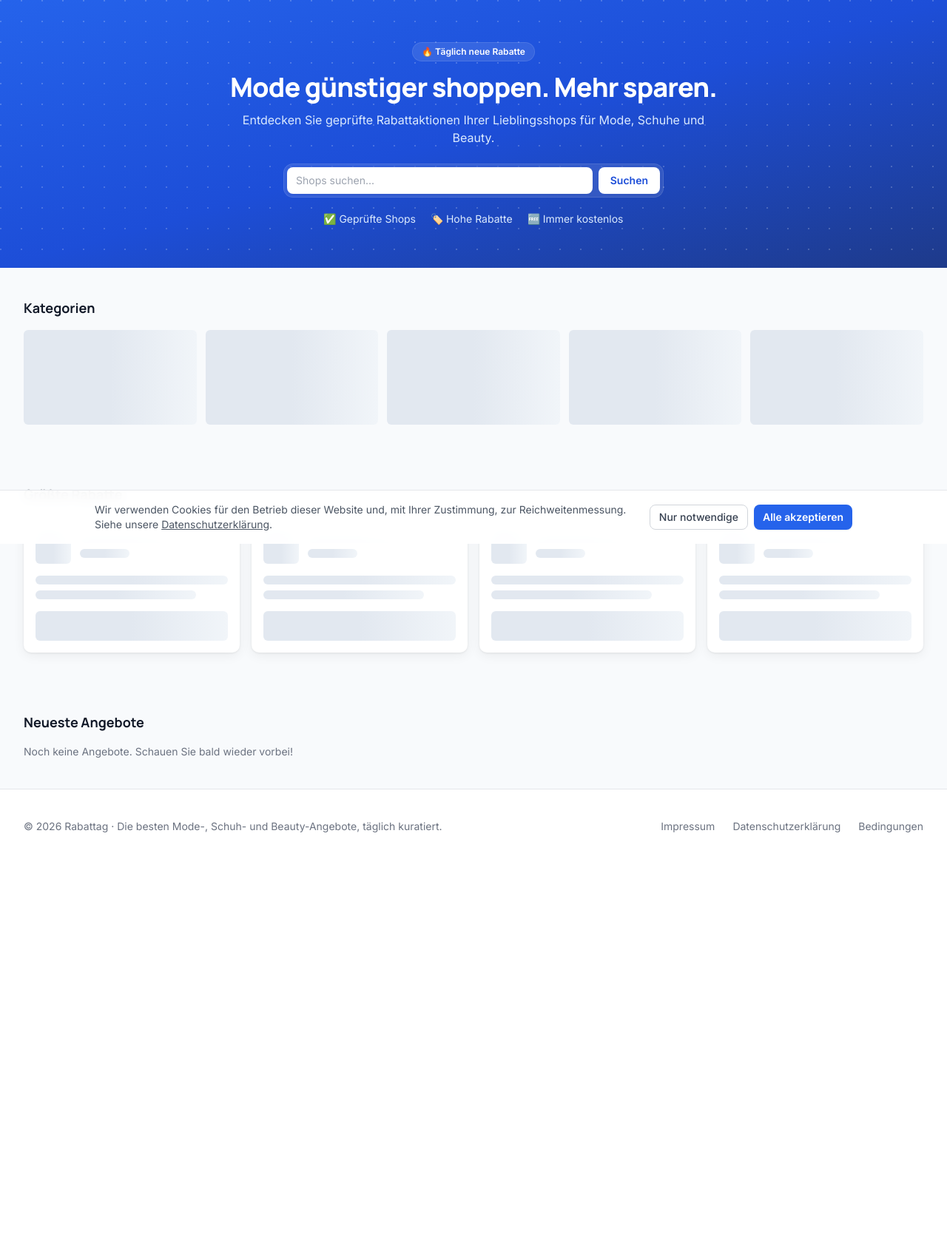
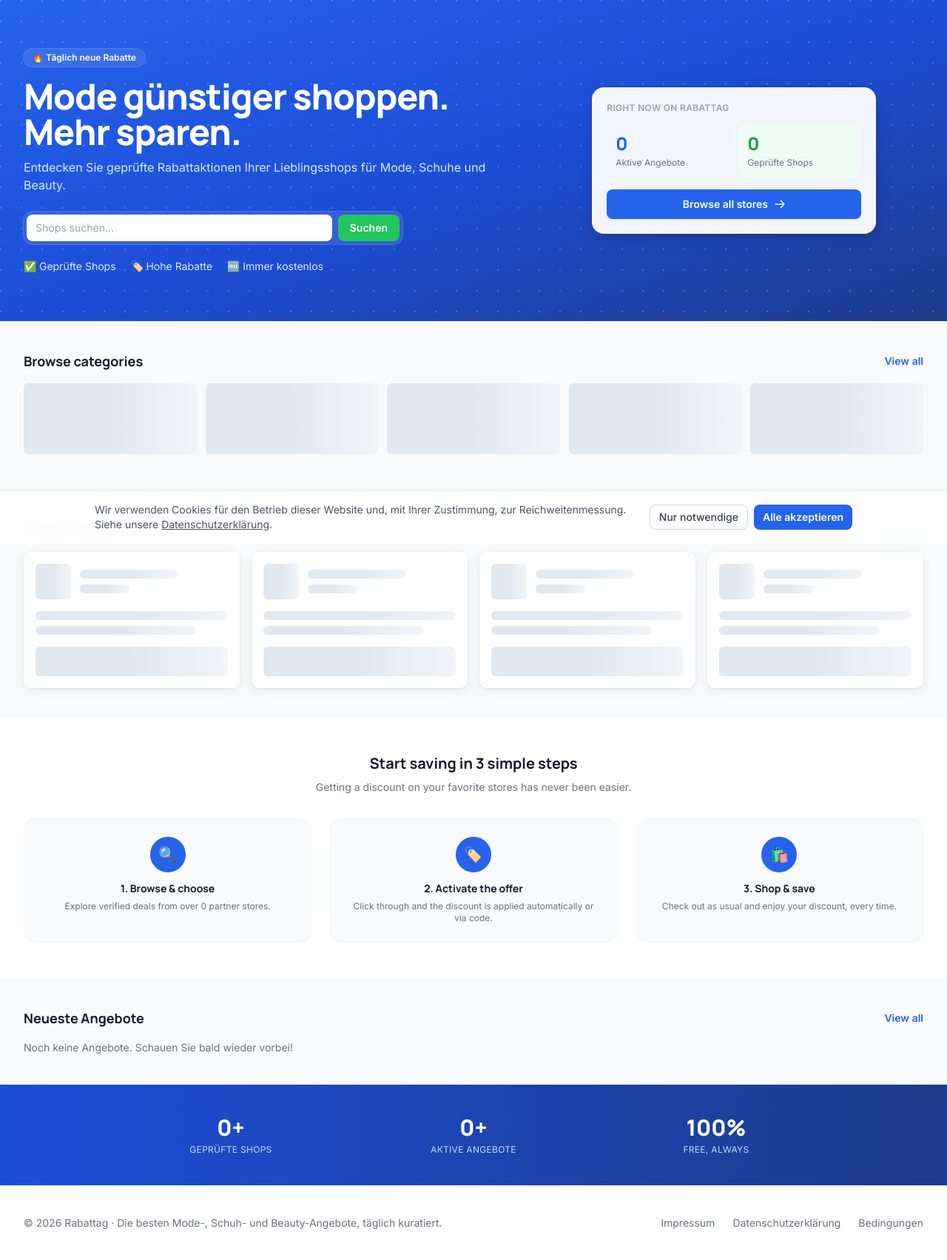
Before and after one commit to Sohrab051/https-rabattag.de-, a Laravel app: page /de in a window 1280 px wide. Shown: the part 65-1768 px from the top of the page at 74% size. Before the commit the page ends 1190 px from the top, so only its background shows below. Run offline with Laravel 12, Linux system fonts and the light colour scheme; data comes from the database, SQL or seed files in the repository; data that the repository does not hold is empty; style sheets or scripts are compiled from the project's sources; some libraries are stand-ins or nearby versions.

Commit message:
Redesign homepage: hero stats card, category rail, trust strip, how-it-works

```diff
--- a/app/Http/Controllers/HomeController.php
+++ b/app/Http/Controllers/HomeController.php
@@ -3,6 +3,7 @@
 namespace App\Http\Controllers;
 
 use App\Models\Category;
+use App\Models\Merchant;
 use App\Models\Offer;
 
 class HomeController extends Controller
@@ -10,6 +11,11 @@
     public function __invoke()
     {
         $categories = Category::orderBy('sort_order')->get();
+
+        $stats = [
+            'offers' => Offer::published()->count(),
+            'stores' => Merchant::where('status', 'active')->count(),
+        ];
 
         $featuredOffers = Offer::with('merchant')
             ->published()
@@ -24,6 +30,6 @@
             ->take(12)
             ->get();
 
-        return view('home', compact('categories', 'featuredOffers', 'latestOffers'));
+        return view('home', compact('categories', 'featuredOffers', 'latestOffers', 'stats'));
     }
 }
--- a/resources/views/home.blade.php
+++ b/resources/views/home.blade.php
@@ -1,55 +1,77 @@
 <x-layouts.site :title="__('Home')">
+    {{-- Hero --}}
     <section class="relative overflow-hidden bg-gradient-to-br from-primary-600 via-primary-700 to-primary-900 text-white">
         <div class="pointer-events-none absolute inset-0 opacity-20" style="background-image: radial-gradient(circle at 1px 1px, white 1px, transparent 0); background-size: 28px 28px;"></div>
-        <div class="relative mx-auto max-w-7xl px-4 py-12 text-center sm:px-6 sm:py-14 lg:px-8">
+        <div class="relative mx-auto grid max-w-7xl gap-10 px-4 py-12 sm:px-6 sm:py-16 lg:grid-cols-[1.3fr_1fr] lg:items-center lg:px-8">
+            <div class="text-center lg:text-left">
                 <span class="inline-flex items-center gap-1.5 rounded-full bg-white/10 px-3 py-1 text-xs font-semibold text-white ring-1 ring-white/20 backdrop-blur">
                     🔥 {{ __('New drops added daily') }}
                 </span>
-            <h1 class="mt-4 font-display text-2xl font-extrabold tracking-tight sm:text-4xl">{{ __('Shop smarter. Save more.') }}</h1>
-            <p class="mx-auto mt-3 max-w-2xl text-sm text-primary-100 sm:text-base">
+                <h1 class="mt-4 font-display text-2xl font-extrabold tracking-tight sm:text-4xl lg:text-5xl">{{ __('Shop smarter. Save more.') }}</h1>
+                <p class="mx-auto mt-3 max-w-2xl text-sm text-primary-100 sm:text-base lg:mx-0">
                     {{ __('Discover verified discount deals from your favorite fashion, shoe, and beauty stores.') }}
                 </p>
-            <form action="{{ route('stores.index') }}" method="GET" class="mx-auto mt-6 flex max-w-lg gap-2 rounded-xl bg-white/10 p-1 ring-1 ring-white/20 backdrop-blur">
+                <form action="{{ route('stores.index') }}" method="GET" class="mx-auto mt-6 flex max-w-lg gap-2 rounded-xl bg-white/10 p-1 ring-1 ring-white/20 backdrop-blur lg:mx-0">
                     <input type="text" name="q" placeholder="{{ __('Search stores...') }}"
                            class="w-full rounded-lg border-0 bg-white px-3 py-2 text-sm text-gray-900 shadow-sm placeholder:text-gray-400 focus:ring-2 focus:ring-white">
-                <button type="submit" class="shrink-0 rounded-lg bg-white px-4 py-2 text-sm font-semibold text-primary-700 transition-colors hover:bg-primary-50">{{ __('Search') }}</button>
+                    <button type="submit" class="shrink-0 rounded-lg bg-discount-500 px-4 py-2 text-sm font-semibold text-white transition-colors hover:bg-discount-600">{{ __('Search') }}</button>
                 </form>
-            <div class="mx-auto mt-5 flex max-w-lg flex-wrap items-center justify-center gap-x-5 gap-y-1.5 text-xs text-primary-100 sm:text-sm">
+                <div class="mx-auto mt-5 flex max-w-lg flex-wrap items-center justify-center gap-x-5 gap-y-1.5 text-xs text-primary-100 sm:text-sm lg:mx-0 lg:justify-start">
                     <span class="inline-flex items-center gap-1.5">✅ {{ __('Verified stores') }}</span>
                     <span class="inline-flex items-center gap-1.5">🏷️ {{ __('Deep discounts') }}</span>
                     <span class="inline-flex items-center gap-1.5">🆓 {{ __('Always free') }}</span>
                 </div>
             </div>
+
+            <div class="mx-auto w-full max-w-sm rounded-2xl bg-white/95 p-5 text-gray-900 shadow-card-hover backdrop-blur dark:bg-gray-900/95 dark:text-gray-100">
+                <p class="text-xs font-semibold uppercase tracking-wide text-gray-400 dark:text-gray-500">{{ __('Right now on Rabattag') }}</p>
+                <div class="mt-3 grid grid-cols-2 gap-3">
+                    <div class="rounded-xl bg-primary-50 p-3 dark:bg-primary-900/20">
+                        <p class="text-2xl font-display font-extrabold text-primary-600 dark:text-primary-300">{{ number_format($stats['offers']) }}</p>
+                        <p class="mt-0.5 text-xs text-gray-500 dark:text-gray-400">{{ __('Active offers') }}</p>
+                    </div>
+                    <div class="rounded-xl bg-discount-50 p-3 dark:bg-discount-800/20">
+                        <p class="text-2xl font-display font-extrabold text-discount-600 dark:text-discount-300">{{ number_format($stats['stores']) }}</p>
+                        <p class="mt-0.5 text-xs text-gray-500 dark:text-gray-400">{{ __('Verified stores') }}</p>
+                    </div>
+                </div>
+                <a href="{{ route('stores.index') }}" class="btn-cta mt-4 w-full justify-center">
+                    {{ __('Browse all stores') }}
+                    <svg class="h-4 w-4" fill="none" stroke="currentColor" viewBox="0 0 24 24"><path stroke-linecap="round" stroke-linejoin="round" stroke-width="2" d="M14 5l7 7m0 0l-7 7m7-7H3" /></svg>
+                </a>
+            </div>
+        </div>
     </section>
 
+    {{-- Categories --}}
     <section class="mx-auto max-w-7xl px-4 py-10 sm:px-6 lg:px-8">
-        <h2 class="mb-4 font-display text-lg font-bold text-gray-900 dark:text-gray-100">{{ __('Categories') }}</h2>
-        @php
-            $categoryColors = [
-                'from-rose-100 to-rose-50 dark:from-rose-900/40 dark:to-rose-900/10 ring-rose-100 dark:ring-rose-800/40',
-                'from-sky-100 to-sky-50 dark:from-sky-900/40 dark:to-sky-900/10 ring-sky-100 dark:ring-sky-800/40',
-                'from-amber-100 to-amber-50 dark:from-amber-900/40 dark:to-amber-900/10 ring-amber-100 dark:ring-amber-800/40',
-                'from-pink-100 to-pink-50 dark:from-pink-900/40 dark:to-pink-900/10 ring-pink-100 dark:ring-pink-800/40',
-                'from-violet-100 to-violet-50 dark:from-violet-900/40 dark:to-violet-900/10 ring-violet-100 dark:ring-violet-800/40',
-            ];
-        @endphp
-        <div class="grid grid-cols-2 gap-3 sm:grid-cols-3 lg:grid-cols-5">
-            @forelse($categories as $i => $category)
+        <div class="mb-4 flex items-center justify-between">
+            <h2 class="font-display text-lg font-bold text-gray-900 dark:text-gray-100">{{ __('Browse categories') }}</h2>
+            <a href="{{ route('stores.index') }}" class="text-sm font-semibold text-primary-600 hover:underline dark:text-primary-400">{{ __('View all') }}</a>
+        </div>
+        <div class="-mx-4 flex gap-4 overflow-x-auto px-4 pb-2 sm:mx-0 sm:grid sm:grid-cols-3 sm:gap-3 sm:overflow-visible sm:px-0 lg:grid-cols-5">
+            @forelse($categories as $category)
                 <a href="{{ route('stores.index', ['category' => $category->id]) }}"
-                   class="card group flex flex-col items-center gap-3 p-5 text-center transition-card hover:-translate-y-0.5">
-                    <span class="flex h-14 w-14 items-center justify-center rounded-2xl bg-gradient-to-br text-2xl ring-1 ring-inset transition-transform group-hover:scale-105 {{ $categoryColors[$i % count($categoryColors)] }}">{{ $category->icon ?? '🏷️' }}</span>
-                    <span class="text-sm font-display font-semibold text-gray-700 dark:text-gray-200">{{ $category->name() }}</span>
+                   class="group flex w-24 shrink-0 flex-col items-center gap-2 text-center sm:w-auto">
+                    <span class="flex h-16 w-16 items-center justify-center rounded-full bg-white text-2xl shadow-card ring-1 ring-gray-100 transition-transform group-hover:-translate-y-0.5 group-hover:shadow-card-hover dark:bg-gray-900 dark:ring-gray-800">
+                        {{ $category->icon ?? '🏷️' }}
+                    </span>
+                    <span class="text-xs font-display font-semibold text-gray-700 dark:text-gray-200">{{ $category->name() }}</span>
                 </a>
             @empty
                 @for($i = 0; $i < 5; $i++)
-                    <div class="skeleton h-32"></div>
+                    <div class="skeleton h-24 w-24 shrink-0 rounded-full sm:w-auto"></div>
                 @endfor
             @endforelse
         </div>
     </section>
 
+    {{-- Featured offers --}}
     <section class="mx-auto max-w-7xl px-4 py-10 sm:px-6 lg:px-8">
-        <h2 class="mb-4 font-display text-lg font-bold text-gray-900 dark:text-gray-100">{{ __('Biggest discounts') }}</h2>
+        <div class="mb-4 flex items-center justify-between">
+            <h2 class="font-display text-lg font-bold text-gray-900 dark:text-gray-100">{{ __('Biggest discounts') }}</h2>
+            <a href="{{ route('stores.index') }}" class="text-sm font-semibold text-primary-600 hover:underline dark:text-primary-400">{{ __('View all') }}</a>
+        </div>
         <div class="grid grid-cols-1 gap-4 sm:grid-cols-2 lg:grid-cols-4">
             @forelse($featuredOffers as $offer)
                 <x-offer-card :offer="$offer" />
@@ -61,8 +83,35 @@
         </div>
     </section>
 
+    {{-- How it works --}}
+    <section class="bg-white py-12 dark:bg-gray-900">
+        <div class="mx-auto max-w-7xl px-4 sm:px-6 lg:px-8">
+            <div class="text-center">
+                <h2 class="font-display text-xl font-bold text-gray-900 dark:text-gray-100">{{ __('Start saving in 3 simple steps') }}</h2>
+                <p class="mx-auto mt-2 max-w-xl text-sm text-gray-500 dark:text-gray-400">{{ __('Getting a discount on your favorite stores has never been easier.') }}</p>
+            </div>
+            <div class="mt-8 grid grid-cols-1 gap-6 sm:grid-cols-3">
+                @foreach([
+                    ['icon' => '🔍', 'title' => __('Browse & choose'), 'text' => __('Explore verified deals from over :count partner stores.', ['count' => $stats['stores']])],
+                    ['icon' => '🏷️', 'title' => __('Activate the offer'), 'text' => __('Click through and the discount is applied automatically or via code.')],
+                    ['icon' => '🛍️', 'title' => __('Shop & save'), 'text' => __('Check out as usual and enjoy your discount, every time.')],
+                ] as $i => $step)
+                    <div class="relative rounded-2xl border border-gray-100 bg-surface-light p-6 text-center dark:border-gray-800 dark:bg-gray-950">
+                        <span class="mx-auto flex h-12 w-12 items-center justify-center rounded-full bg-primary-600 text-xl text-white shadow-sm">{{ $step['icon'] }}</span>
+                        <p class="mt-3 font-display text-sm font-bold text-gray-900 dark:text-gray-100">{{ $i + 1 }}. {{ $step['title'] }}</p>
+                        <p class="mt-1.5 text-xs text-gray-500 dark:text-gray-400">{{ $step['text'] }}</p>
+                    </div>
+                @endforeach
+            </div>
+        </div>
+    </section>
+
+    {{-- Latest offers --}}
     <section class="mx-auto max-w-7xl px-4 py-10 sm:px-6 lg:px-8">
-        <h2 class="mb-4 font-display text-lg font-bold text-gray-900 dark:text-gray-100">{{ __('Latest offers') }}</h2>
+        <div class="mb-4 flex items-center justify-between">
+            <h2 class="font-display text-lg font-bold text-gray-900 dark:text-gray-100">{{ __('Latest offers') }}</h2>
+            <a href="{{ route('stores.index') }}" class="text-sm font-semibold text-primary-600 hover:underline dark:text-primary-400">{{ __('View all') }}</a>
+        </div>
         <div class="grid grid-cols-1 gap-4 sm:grid-cols-2 lg:grid-cols-4">
             @forelse($latestOffers as $offer)
                 <x-offer-card :offer="$offer" />
@@ -71,4 +120,22 @@
             @endforelse
         </div>
     </section>
+
+    {{-- Trust strip --}}
+    <section class="bg-gradient-to-r from-primary-700 to-primary-900 py-10 text-white">
+        <div class="mx-auto grid max-w-5xl grid-cols-1 gap-6 px-4 text-center sm:grid-cols-3 sm:px-6 lg:px-8">
+            <div>
+                <p class="font-display text-3xl font-extrabold">{{ number_format($stats['stores']) }}+</p>
+                <p class="mt-1 text-xs uppercase tracking-wide text-primary-200">{{ __('Verified stores') }}</p>
+            </div>
+            <div>
+                <p class="font-display text-3xl font-extrabold text-discount-300">{{ number_format($stats['offers']) }}+</p>
+                <p class="mt-1 text-xs uppercase tracking-wide text-primary-200">{{ __('Active offers') }}</p>
+            </div>
+            <div>
+                <p class="font-display text-3xl font-extrabold">100%</p>
+                <p class="mt-1 text-xs uppercase tracking-wide text-primary-200">{{ __('Free, always') }}</p>
+            </div>
+        </div>
+    </section>
 </x-layouts.site>
```
Lines whose indentation alone changed are shown as unchanged.
